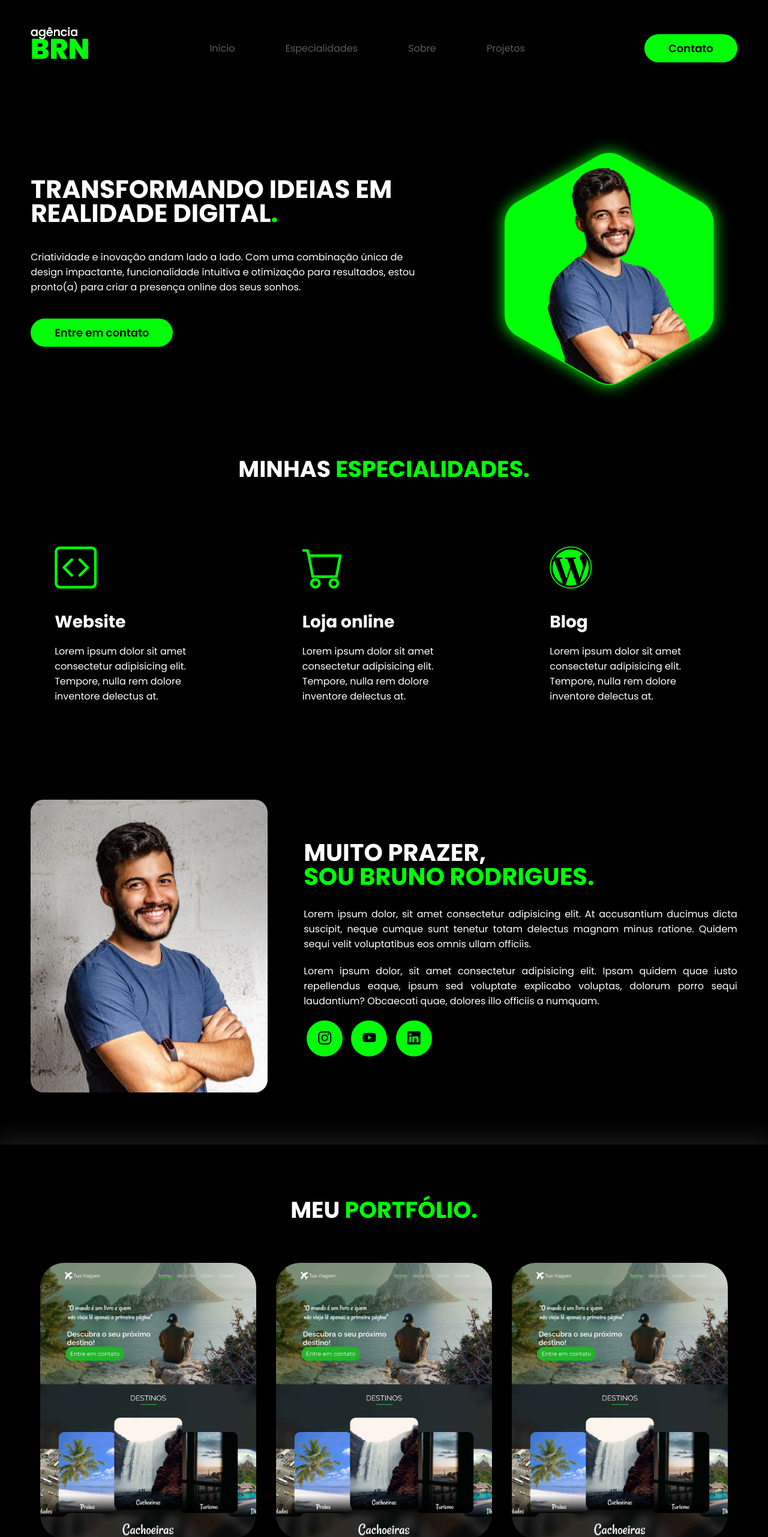
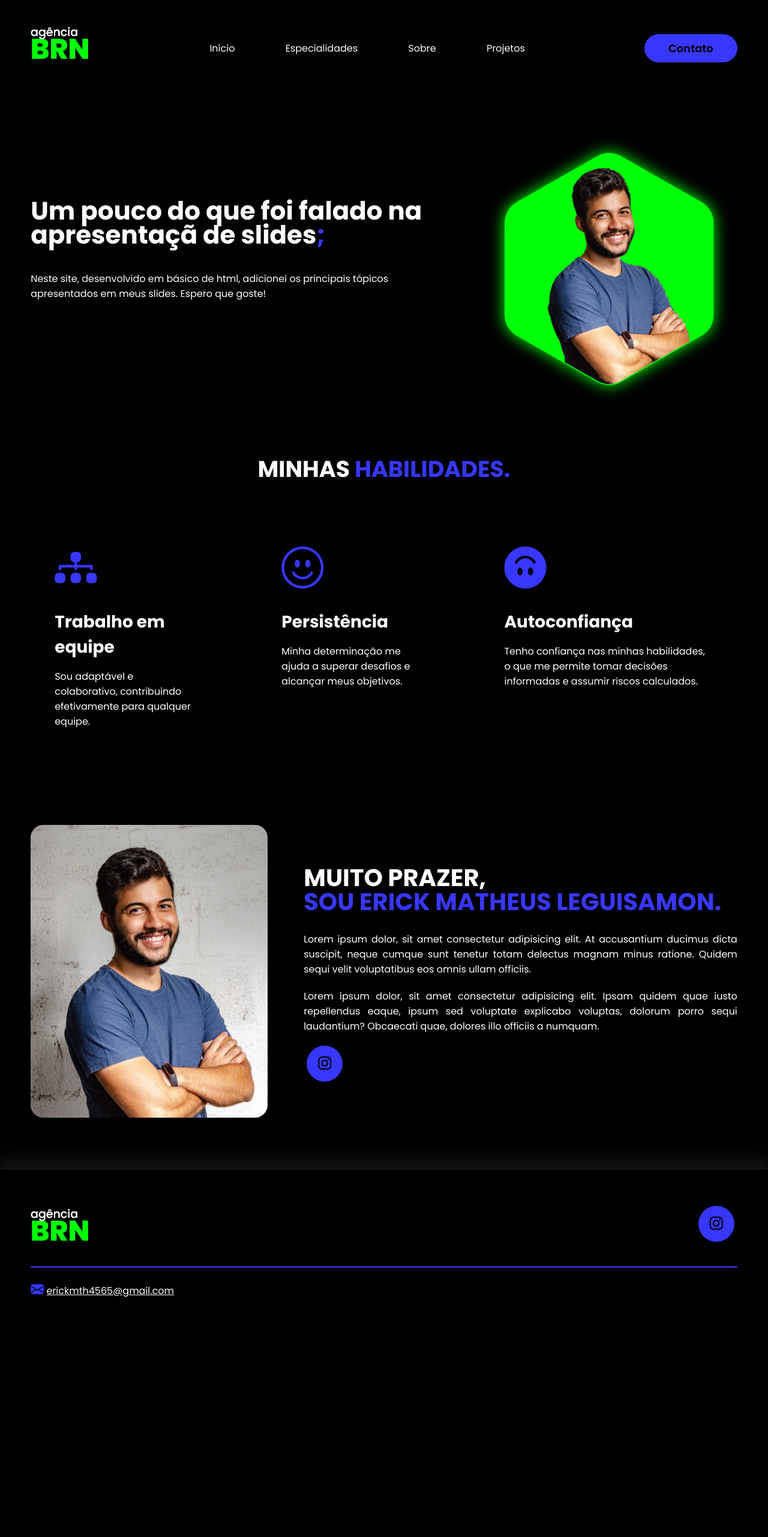
Before and after one commit to erickmth/marketingpessoal-site, a plain HTML site: page index.html in a window 1280 px wide. Shown: the top 2562 px of the page at 60% size. After the commit the page ends 2226 px from the top, so only its background shows below. Drawn offline with nearby package versions, Linux system fonts and the light colour scheme.

Commit message:
Add files via upload

```diff
--- a/index.html
+++ b/index.html
@@ -23,7 +23,7 @@
         <div class="interface">
             <div class="logo">
                 <a href="#">
-                    <img src="images/logo.png" alt="Logo da Agência BRN">
+                    <img src="images/logo.png" alt="Logo Erick">
                 </a>
             </div><!--logo-->
 
@@ -37,10 +37,11 @@
             </nav>
 
             <div class="btn-contato">
-                <a href="#">
+                <a href="https://www.instagram.com/erickmth_/" target="_blank">
                     <button>Contato</button>
                 </a>
             </div><!--btn-contato-->
+
 
             <div class="btn-abrir-menu" id="btn-menu">
                 <i class="bi bi-list"></i>
@@ -71,14 +72,10 @@
             <div class="interface">
                 <div class="flex">
                     <div class="txt-topo-site">
-                        <h1>TRANSFORMANDO IDEIAS EM REALIDADE DIGITAL<span>.</span></h1>
-                        <p>Criatividade e inovação andam lado a lado. Com uma combinação única de design impactante, funcionalidade intuitiva e otimização para resultados, estou pronto(a) para criar a presença online dos seus sonhos.</p>
+                        <h1>Um pouco do que foi falado na apresentaçã de slides<span>;</span></h1>
+                        <p>Neste site, desenvolvido em básico de html, adicionei os principais tópicos apresentados em meus slides. Espero que goste!</p>
 
-                        <div class="btn-contato">
-                            <a href="#">
-                                <button>Entre em contato</button>
-                            </a>
-                        </div>
+
                     </div><!--txt-topo-site-->
 
                     <div class="img-topo-site">
@@ -90,24 +87,24 @@
 
         <section class="especiliadades">
             <div class="interface">
-                <h2 class="titulo">MINHAS <span>ESPECIALIDADES.</span></h2>
+                <h2 class="titulo">MINHAS <span>HABILIDADES.</span></h2>
                 <div class="flex">
                     <div class="especialidades-box">
-                        <i class="bi bi-code-square"></i>
-                        <h3>Website</h3>
-                        <p>Lorem ipsum dolor sit amet consectetur adipisicing elit. Tempore, nulla rem dolore inventore delectus at.</p>
+                        <i class="bi bi-diagram-3-fill"></i>
+                        <h3>Trabalho em equipe</h3>
+                        <p>Sou adaptável e colaborativo, contribuindo efetivamente para qualquer equipe.</p>
                     </div><!--especialidades-box-->
 
                     <div class="especialidades-box">
-                        <i class="bi bi-cart"></i>
-                        <h3>Loja online</h3>
-                        <p>Lorem ipsum dolor sit amet consectetur adipisicing elit. Tempore, nulla rem dolore inventore delectus at.</p>
+                        <i class="bi bi-emoji-smile"></i>
+                        <h3>Persistência</h3>
+                        <p> Minha determinação me ajuda a superar desafios e alcançar meus objetivos.</p>
                     </div><!--especialidades-box-->
 
                     <div class="especialidades-box">
-                        <i class="bi bi-wordpress"></i>
-                        <h3>Blog</h3>
-                        <p>Lorem ipsum dolor sit amet consectetur adipisicing elit. Tempore, nulla rem dolore inventore delectus at.</p>
+                        <i class="bi bi-emoji-smile-upside-down-fill"></i>
+                        <h3>Autoconfiança</h3>
+                        <p>Tenho confiança nas minhas habilidades, o que me permite tomar decisões informadas e assumir riscos calculados.</p>
                     </div><!--especialidades-box-->
                 </div><!--flex-->
             </div><!--interface-->
@@ -121,49 +118,22 @@
                     </div><!--img-sobre-->
 
                     <div class="txt-sobre">
-                        <h2>MUITO PRAZER, <span>SOU BRUNO RODRIGUES.</span></h2>
+                        <h2>MUITO PRAZER, <span>SOU ERICK MATHEUS LEGUISAMON.</span></h2>
                         <p>Lorem ipsum dolor, sit amet consectetur adipisicing elit. At accusantium ducimus dicta suscipit, neque cumque sunt tenetur totam delectus magnam minus ratione. Quidem sequi velit voluptatibus eos omnis ullam officiis.</p>
                         <p>Lorem ipsum dolor, sit amet consectetur adipisicing elit. Ipsam quidem quae iusto repellendus eaque, ipsum sed voluptate explicabo voluptas, dolorum porro sequi laudantium? Obcaecati quae, dolores illo officiis a numquam.</p>
                         <div class="btn-social">
-                            <a href="#"><button><i class="bi bi-instagram"></i></button></a>
-                            <a href="#"><button><i class="bi bi-youtube"></i></button></a>
-                            <a href="#"><button><i class="bi bi-linkedin"></i></button></a>
+                            <a href="https://www.instagram.com/erickmth_/"><button><i class="bi bi-instagram"></i></button></a>
+                        </div>
+
                         </div><!--btn-social-->
                     </div><!--txt-sobre-->
                 </div><!--flex-->
             </div><!--interface-->
         </section><!--sobre-->
-
-        <section class="portfolio">
-            <div class="interface">
-                <h2 class="titulo">MEU <span>PORTFÓLIO.</span></h2>
-                <div class="flex">
-                    <div class="img-port" style="background-image: url(images/imagem.jpg);">
-                        <div class="overlay">Projeto 1</div>
-                    </div>
-                    <div class="img-port" style="background-image: url(images/imagem.jpg);">
-                        <div class="overlay">Projeto 2</div>
-                    </div>
-                    <div class="img-port" style="background-image: url(images/imagem.jpg);">
-                        <div class="overlay">Projeto 3</div>
-                    </div>
                 </div><!--flex-->
             </div><!--interface-->
         </section><!--portfolio-->
 
-        <section class="formulario">
-            <div class="interface">
-                <h2 class="titulo">FALA <span>COMIGO.</span></h2>
-
-                <form action="">
-                    <input type="text" name="" id="" placeholder="Seu nome completo:" required>
-                    <input type="text" name="" id="" placeholder="Seu e-mail:" required>
-                    <input type="text" name="" id="" placeholder="Seu celular:">
-                    <textarea name="" id="" placeholder="Sua mensagem" required></textarea>
-                    <div class="btn-enviar"><input type="submit" value="ENVIAR"></div>
-                </form>
-            </div><!--interface-->
-        </section><!--formulario-->
 
     </main>
 
@@ -172,18 +142,19 @@
             <div class="line-footer">
                 <div class="flex">
                     <div class="logo-footer">
-                        <img src="images/logo.png" alt="Logotipo Agência BRN">
+                        <img src="images/logo.png" alt="Logo Erick">
                     </div><!--logo-footer-->
                     <div class="btn-social">
-                        <a href="#"><button><i class="bi bi-instagram"></i></button></a>
-                        <a href="#"><button><i class="bi bi-youtube"></i></button></a>
-                        <a href="#"><button><i class="bi bi-linkedin"></i></button></a>
+                        <div class="btn-social">
+    <a href="https://www.instagram.com/erickmth_/"><button><i class="bi bi-instagram"></i></button></a>
+</div>
+
                     </div><!--btn-social-->
                 </div>
             </div><!--line-footer-->
 
             <div class="line-footer borda">
-                <p><i class="bi bi-envelope-fill"></i> <a href="mailto:contato@bruno.com.br">contato@bruno.com.br</a></p>
+                <p><i class="bi bi-envelope-fill"></i> <a href="mailto:erickmth4565@gmail.com">erickmth4565@gmail.com</a></p>
             </div><!--line-footer-->
         </div><!--interface-->
     </footer>
--- a/style.css
+++ b/style.css
@@ -24,7 +24,7 @@ body {
     padding: 10px 40px;
     font-size: 18px;
     font-weight: 600;
-    background-color: #00FF08;
+    background-color: #3737ff;
     border: 0;
     border-radius: 30px;
     cursor: pointer;
@@ -38,12 +38,12 @@ h2.titulo {
 }
 
 h2.titulo span {
-    color: #00FF08;
+    color: #3737ff;
 }
 
 button:hover,
 form .btn-enviar input:hover {
-    box-shadow: 0px 0px 8px #00ff08;
+    box-shadow: 0px 0px 8px #3737ff;
     transform: scale(1.05);
 }
 
@@ -59,14 +59,14 @@ header>.interface {
 }
 
 header a {
-    color: #5c5c5c;
+    color: #ffffff;
     text-decoration: none;
     display: inline-block;
     transition: .2s;
 }
 
 header nav.menu-desktop a:hover {
-    color: #fff;
+    color: #3737ff;
     transform: scale(1.05);
 }
 
@@ -86,7 +86,7 @@ header nav.menu-desktop ul li {
 }
 
 .btn-abrir-menu i{
-    color: #00FF08;
+    color: #3737ff;
     font-size: 40px;
 }
 
@@ -116,7 +116,7 @@ header nav.menu-desktop ul li {
 }
 
 .menu-mobile .btn-fechar i{
-    color: #00FF08;
+    color: #3737ff;
     font-size: 30px;
 }
 
@@ -133,7 +133,7 @@ header nav.menu-desktop ul li {
 }
 
 .menu-mobile nav ul li a:hover{
-    background-color: #00FF08;
+    background-color: #3737ff;
     color: #000;
 }
 
@@ -166,7 +166,7 @@ section.topo-do-site .flex {
 }
 
 .topo-do-site .txt-topo-site h1 span {
-    color: #00FF08;
+    color: #3737ff;
 }
 
 .topo-do-site .txt-topo-site p {
@@ -214,7 +214,7 @@ section.especiliadades .flex {
 
 .especiliadades .especialidades-box i {
     font-size: 70px;
-    color: #00FF08;
+    color: #3737ff;
 }
 
 .especiliadades .especialidades-box h3 {
@@ -243,7 +243,7 @@ section.sobre .flex {
 }
 
 .sobre .txt-sobre h2 span {
-    color: #00FF08;
+    color: #3737ff;
     display: block;
 }
 
@@ -257,7 +257,7 @@ section.sobre .flex {
     height: 60px;
     border-radius: 50%;
     border: none;
-    background-color: #00FF08;
+    background-color: #3737ff;
     font-size: 22px;
     cursor: pointer;
     margin: 0 5px;
@@ -351,7 +351,7 @@ form .btn-enviar {
 
 form .btn-enviar input {
     width: 120px;
-    background-color: #00FF08;
+    background-color: #3737ff;
     color: #000;
     font-weight: 700;
     cursor: pointer;
@@ -374,11 +374,11 @@ footer .line-footer {
 }
 
 .borda {
-    border-top: 2px solid #00FF08;
+    border-top: 2px solid #3737ff;
 }
 
 footer .line-footer p i {
-    color: #00FF08;
+    color: #3737ff;
     font-size: 22px;
 }
 
```
